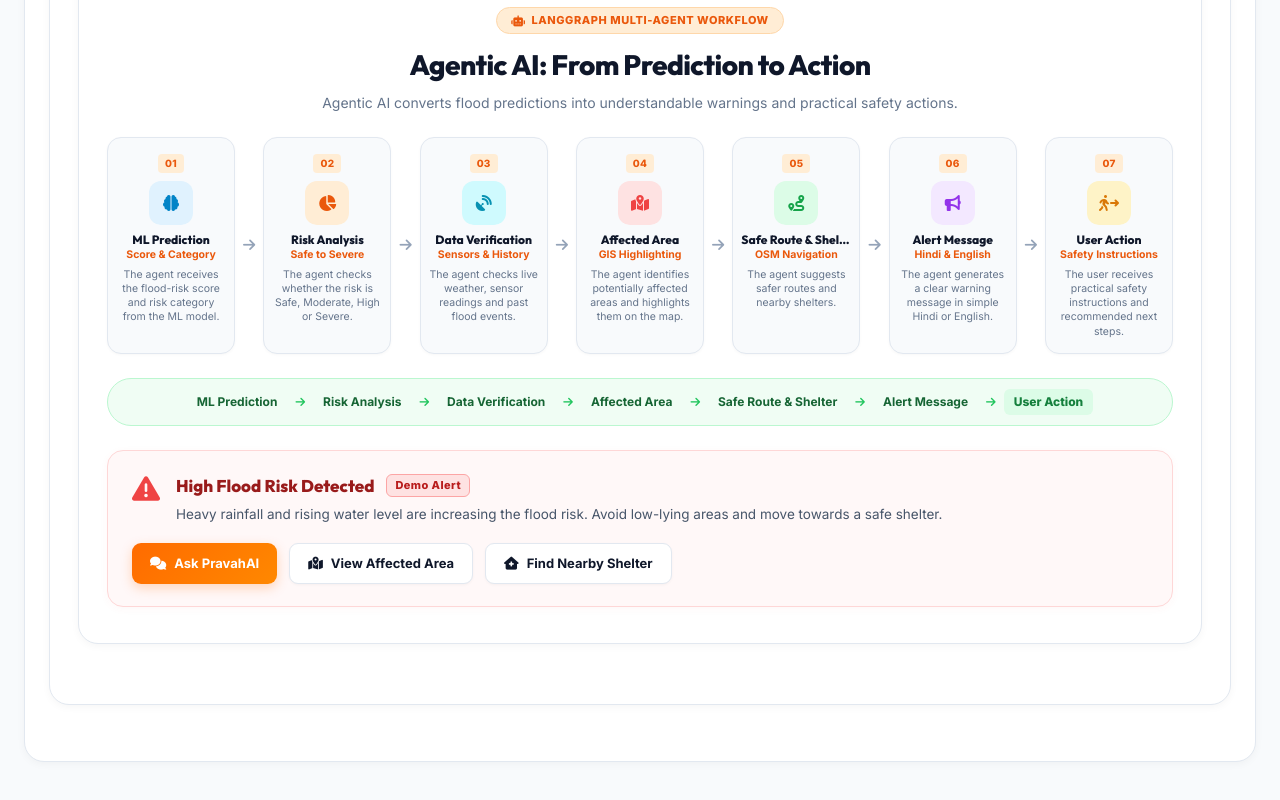
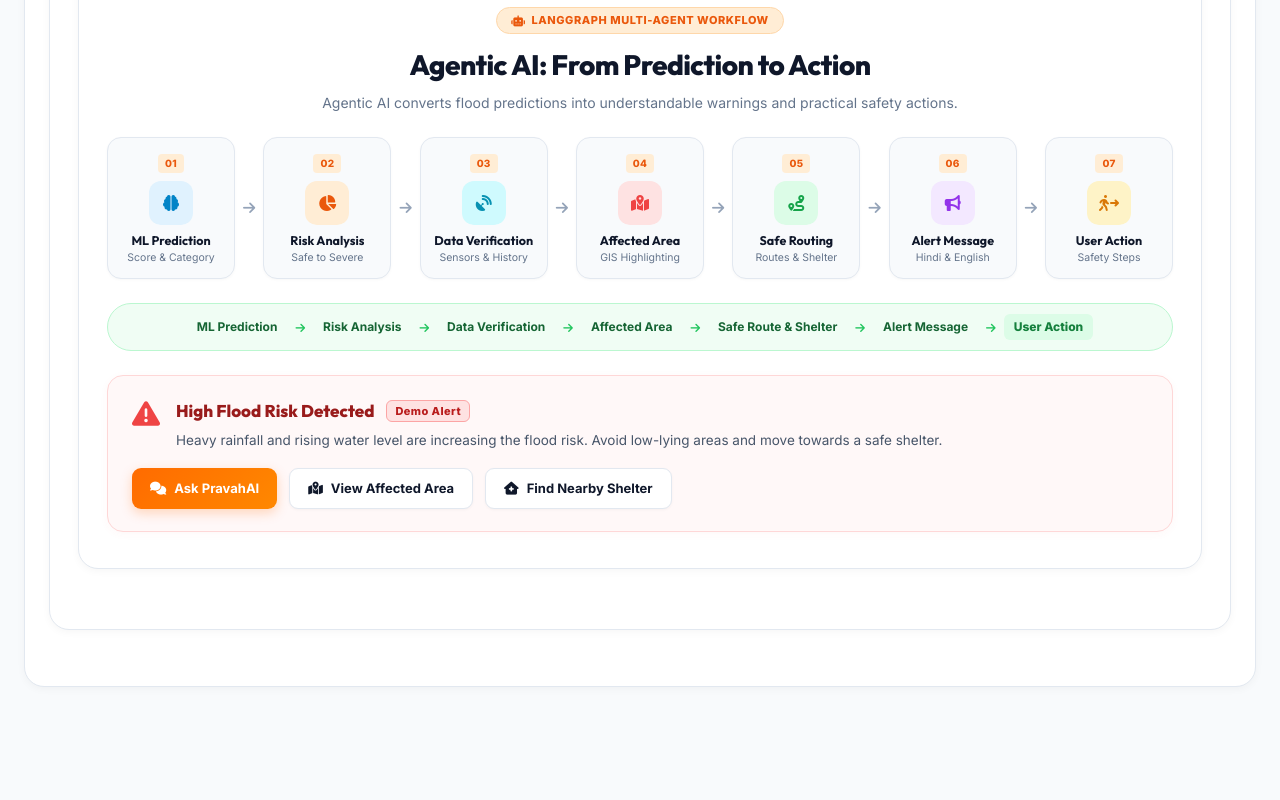
Before and after one commit to Vipin1907/PRAVAH, a plain HTML site: page src/frontend_dashboard/index.html in a window 1280 px wide. Shown: the part 2318-3118 px from the top of the page. After the commit the page ends 3055 px from the top, so only its background shows below. Drawn offline with nearby package versions, Linux system fonts and the light colour scheme; files that its build step writes are made by us from their sources; files whose address does not match are found by name.

Commit message:
feat(ui): refine Agentic AI section with compact square cards and reduced text

```diff
--- a/src/frontend_dashboard/index.html
+++ b/src/frontend_dashboard/index.html
@@ -731,7 +731,6 @@
               </div>
               <h4 class="aai-card-title">ML Prediction</h4>
               <p class="aai-card-sub">Score &amp; Category</p>
-              <p class="aai-card-desc">The agent receives the flood-risk score and risk category from the ML model.</p>
             </div>
 
             <div class="aai-arrow-divider"><i class="fa-solid fa-arrow-right"></i></div>
@@ -744,7 +743,6 @@
               </div>
               <h4 class="aai-card-title">Risk Analysis</h4>
               <p class="aai-card-sub">Safe to Severe</p>
-              <p class="aai-card-desc">The agent checks whether the risk is Safe, Moderate, High or Severe.</p>
             </div>
 
             <div class="aai-arrow-divider"><i class="fa-solid fa-arrow-right"></i></div>
@@ -757,7 +755,6 @@
               </div>
               <h4 class="aai-card-title">Data Verification</h4>
               <p class="aai-card-sub">Sensors &amp; History</p>
-              <p class="aai-card-desc">The agent checks live weather, sensor readings and past flood events.</p>
             </div>
 
             <div class="aai-arrow-divider"><i class="fa-solid fa-arrow-right"></i></div>
@@ -770,7 +767,6 @@
               </div>
               <h4 class="aai-card-title">Affected Area</h4>
               <p class="aai-card-sub">GIS Highlighting</p>
-              <p class="aai-card-desc">The agent identifies potentially affected areas and highlights them on the map.</p>
             </div>
 
             <div class="aai-arrow-divider"><i class="fa-solid fa-arrow-right"></i></div>
@@ -781,9 +777,8 @@
               <div class="aai-card-icon-box green">
                 <i class="fa-solid fa-route"></i>
               </div>
-              <h4 class="aai-card-title">Safe Route &amp; Shelter</h4>
-              <p class="aai-card-sub">OSM Navigation</p>
-              <p class="aai-card-desc">The agent suggests safer routes and nearby shelters.</p>
+              <h4 class="aai-card-title">Safe Routing</h4>
+              <p class="aai-card-sub">Routes &amp; Shelter</p>
             </div>
 
             <div class="aai-arrow-divider"><i class="fa-solid fa-arrow-right"></i></div>
@@ -796,7 +791,6 @@
               </div>
               <h4 class="aai-card-title">Alert Message</h4>
               <p class="aai-card-sub">Hindi &amp; English</p>
-              <p class="aai-card-desc">The agent generates a clear warning message in simple Hindi or English.</p>
             </div>
 
             <div class="aai-arrow-divider"><i class="fa-solid fa-arrow-right"></i></div>
@@ -808,8 +802,7 @@
                 <i class="fa-solid fa-person-walking-arrow-right"></i>
               </div>
               <h4 class="aai-card-title">User Action</h4>
-              <p class="aai-card-sub">Safety Instructions</p>
-              <p class="aai-card-desc">The user receives practical safety instructions and recommended next steps.</p>
+              <p class="aai-card-sub">Safety Steps</p>
             </div>
 
           </div>
--- a/src/frontend_dashboard/style.css
+++ b/src/frontend_dashboard/style.css
@@ -1761,6 +1761,7 @@ body.dark .mlm-demo-result-box {
   display: flex;
   flex-direction: column;
   align-items: center;
+  justify-content: center;
   transition: all 0.22s ease;
   box-shadow: 0 1px 3px rgba(0, 0, 0, 0.03);
 }
@@ -1796,7 +1797,7 @@ body.dark .mlm-demo-result-box {
 }
 
 .aai-square-card:hover .aai-card-icon-box {
-  transform: scale(1.1);
+  transform: scale(1.08);
 }
 
 .aai-card-icon-box.blue   { background: #e0f2fe; color: #0284c7; }
@@ -1808,11 +1809,11 @@ body.dark .mlm-demo-result-box {
 .aai-card-icon-box.amber  { background: #fef3c7; color: #d97706; }
 
 .aai-card-title {
-  font-size: 12px;
-  font-weight: 800;
+  font-size: 12.5px;
+  font-weight: 700;
   color: #0f172a;
-  line-height: 1.2;
-  margin-bottom: 2px;
+  line-height: 1.25;
+  margin-bottom: 3px;
   white-space: nowrap;
   overflow: hidden;
   text-overflow: ellipsis;
@@ -1821,21 +1822,12 @@ body.dark .mlm-demo-result-box {
 
 .aai-card-sub {
   font-size: 10.5px;
-  color: #ea580c;
-  font-weight: 700;
+  color: #64748b;
   line-height: 1.2;
-  margin-bottom: 4px;
   white-space: nowrap;
   overflow: hidden;
   text-overflow: ellipsis;
   max-width: 100%;
-}
-
-.aai-card-desc {
-  font-size: 10.5px;
-  color: #64748b;
-  line-height: 1.35;
-  margin-top: 2px;
 }
 
 /* Arrow Divider */
```
